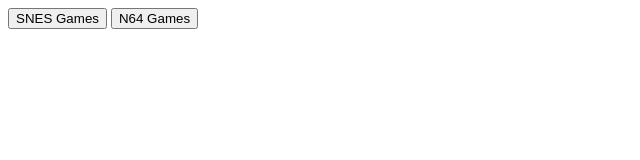
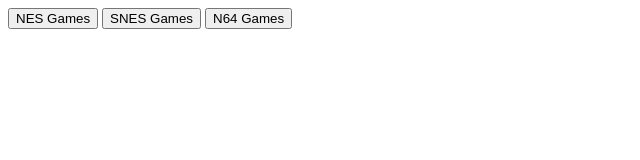
Before and after one commit to Ducci9129/Website, a plain HTML site: page Games/EJS/Presets/index.html in a window 1280 px wide. Shown: the whole page, without its empty margins (0-640 px from the left). Drawn offline with Linux system fonts and the light colour scheme.

Commit message:
another smb3 part lol

```diff
--- a/Games/EJS/Presets/index.html
+++ b/Games/EJS/Presets/index.html
@@ -1,4 +1,5 @@
 <!DOCTYPE html>
+<button onclick="NES()">NES Games</button>
 <button onclick="SNES()">SNES Games</button>
 <button onclick="N64()">N64 Games</button>
 
@@ -9,4 +10,7 @@
   function N64() {
     window.open("N64/index.html", "_self")
   }
+  function NES() {
+    window.open("NES/index.html")
+  }
 </script>
```
